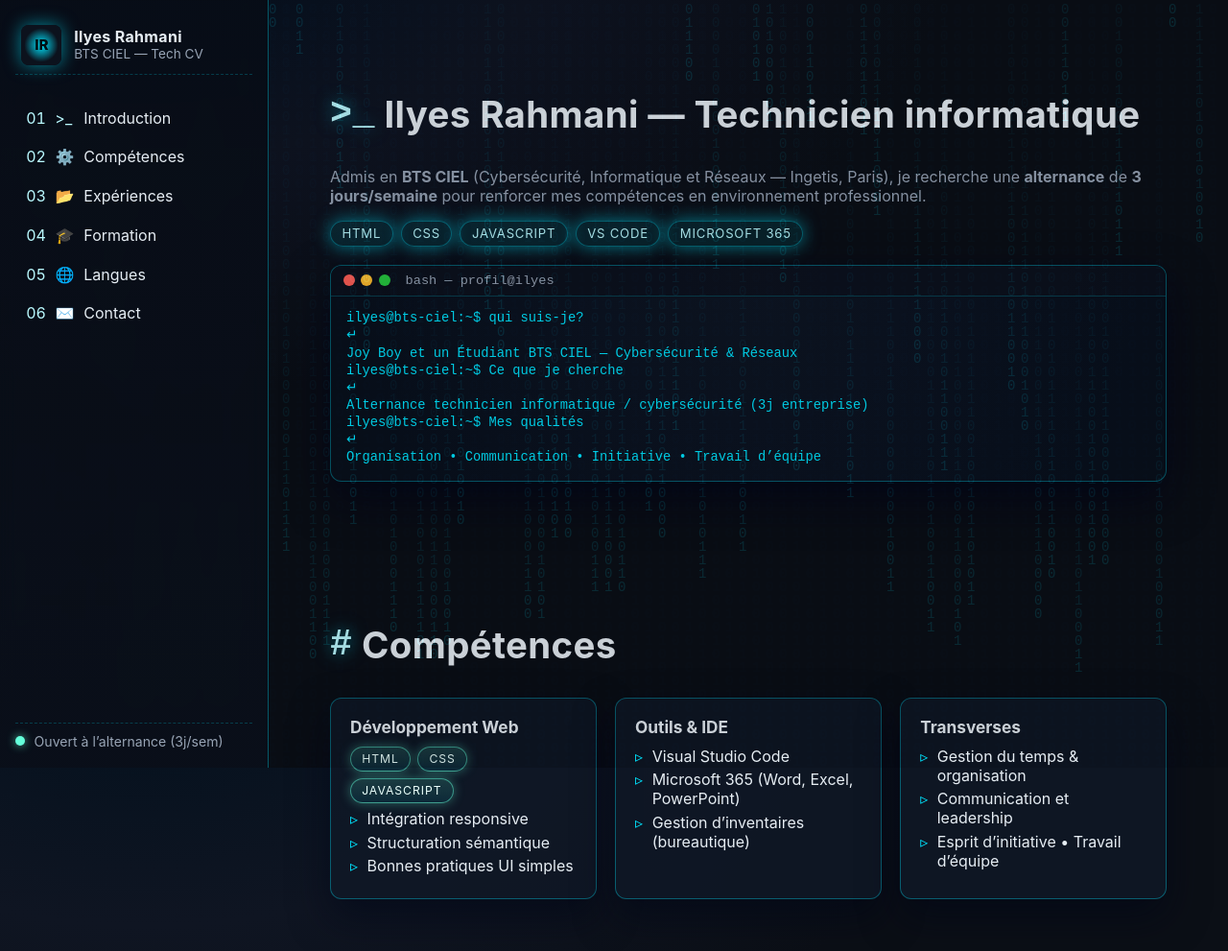
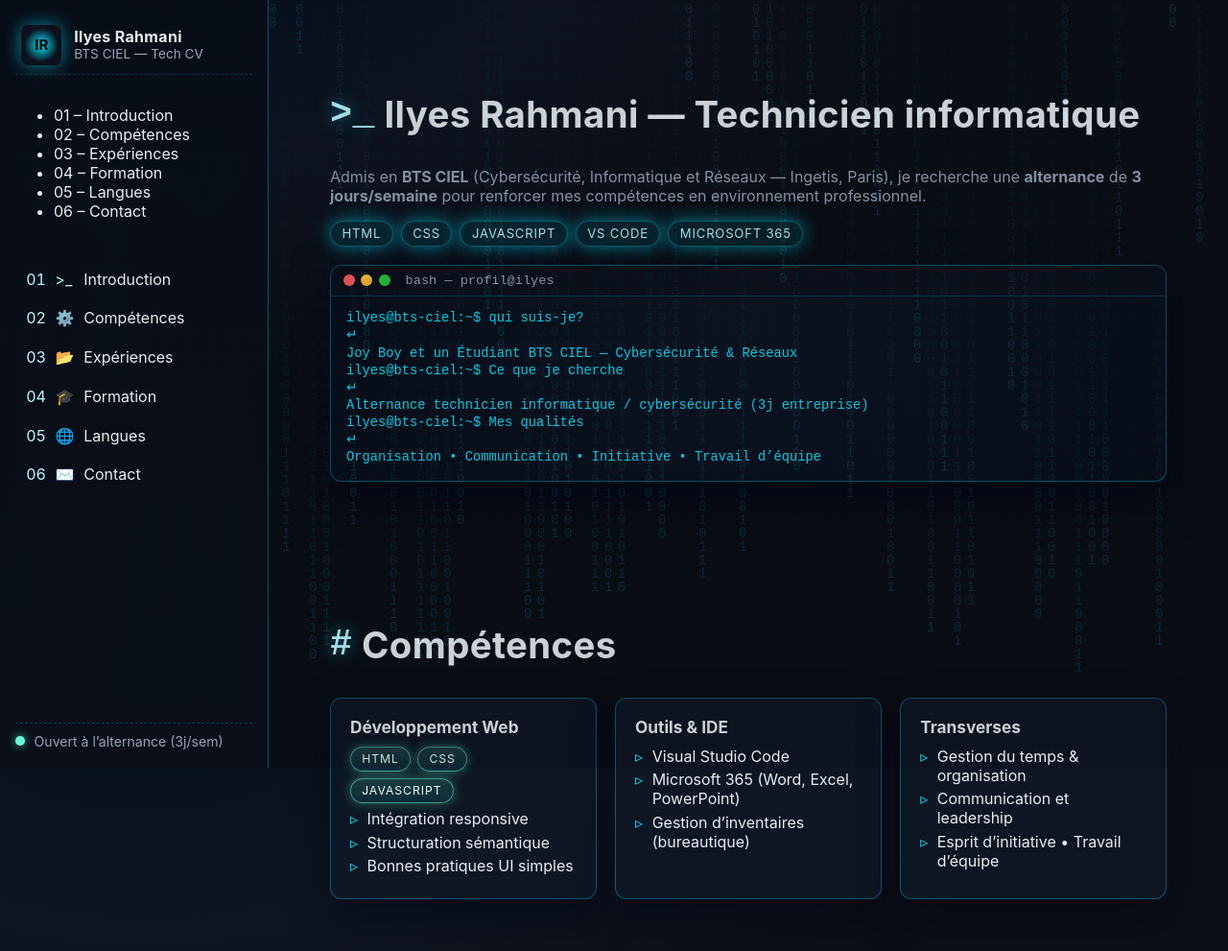
Before and after one commit to JoyBoy930/cv-ilyes, a plain HTML site: page index.html in a window 1280 px wide. Shown: the top 991 px of the page at 96% size. Drawn offline with Linux system fonts and the light colour scheme.

Commit message:
Update index.html

```diff
--- a/index.html
+++ b/index.html
@@ -17,6 +17,17 @@
         <span>BTS CIEL — Tech CV</span>
       </div>
     </div>
+
+<nav class="sidebar">
+  <ul>
+    <li>01 – Introduction</li>
+    <li>02 – Compétences</li>
+    <li>03 – Expériences</li>
+    <li>04 – Formation</li>
+    <li>05 – Langues</li>
+    <li>06 – Contact</li>
+  </ul>
+</nav>
 
     <nav class="side-nav">
       <a href="#intro"><span class="nav-num">01</span><span class="nav-icon">>_</span> Introduction</a>
```
